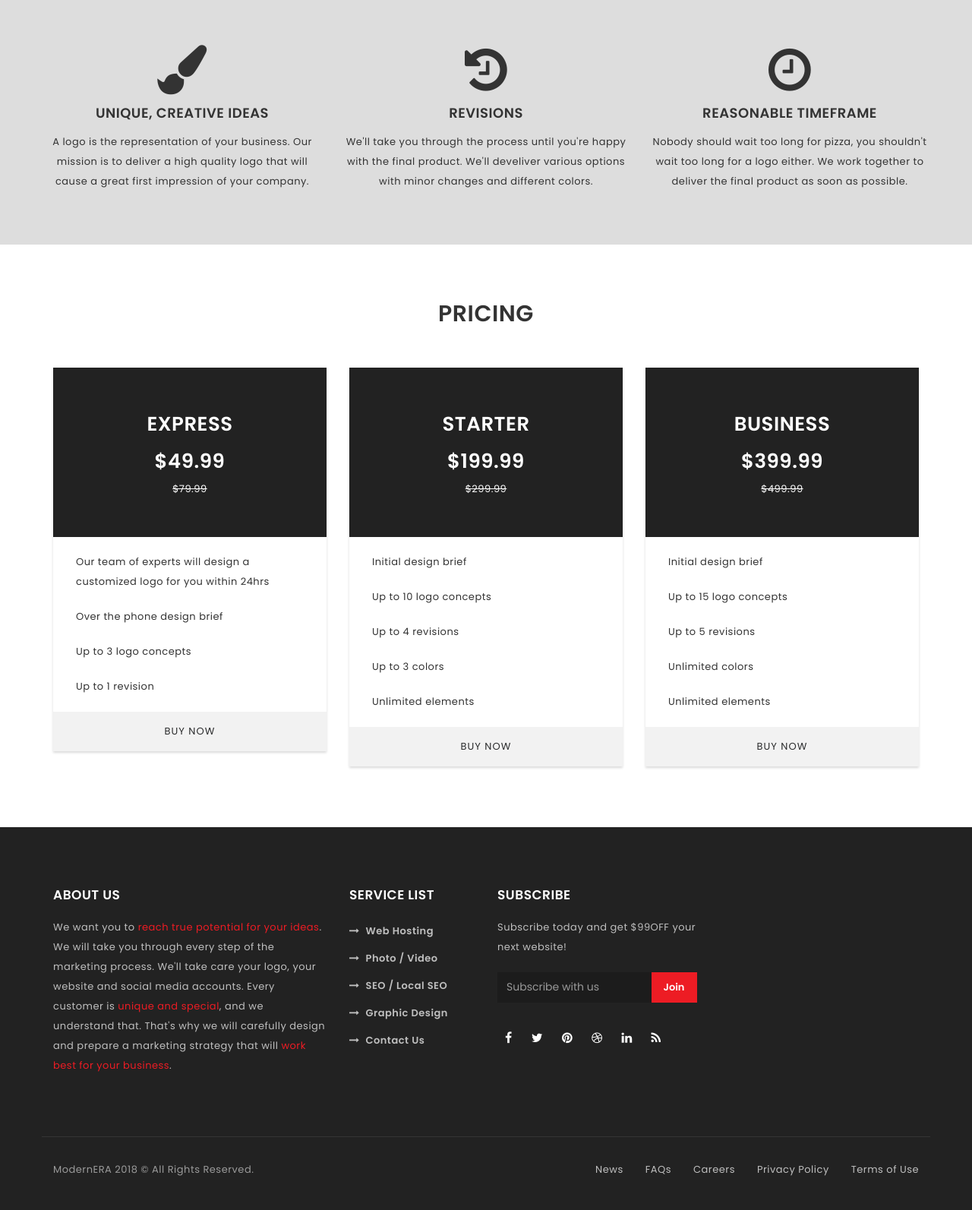
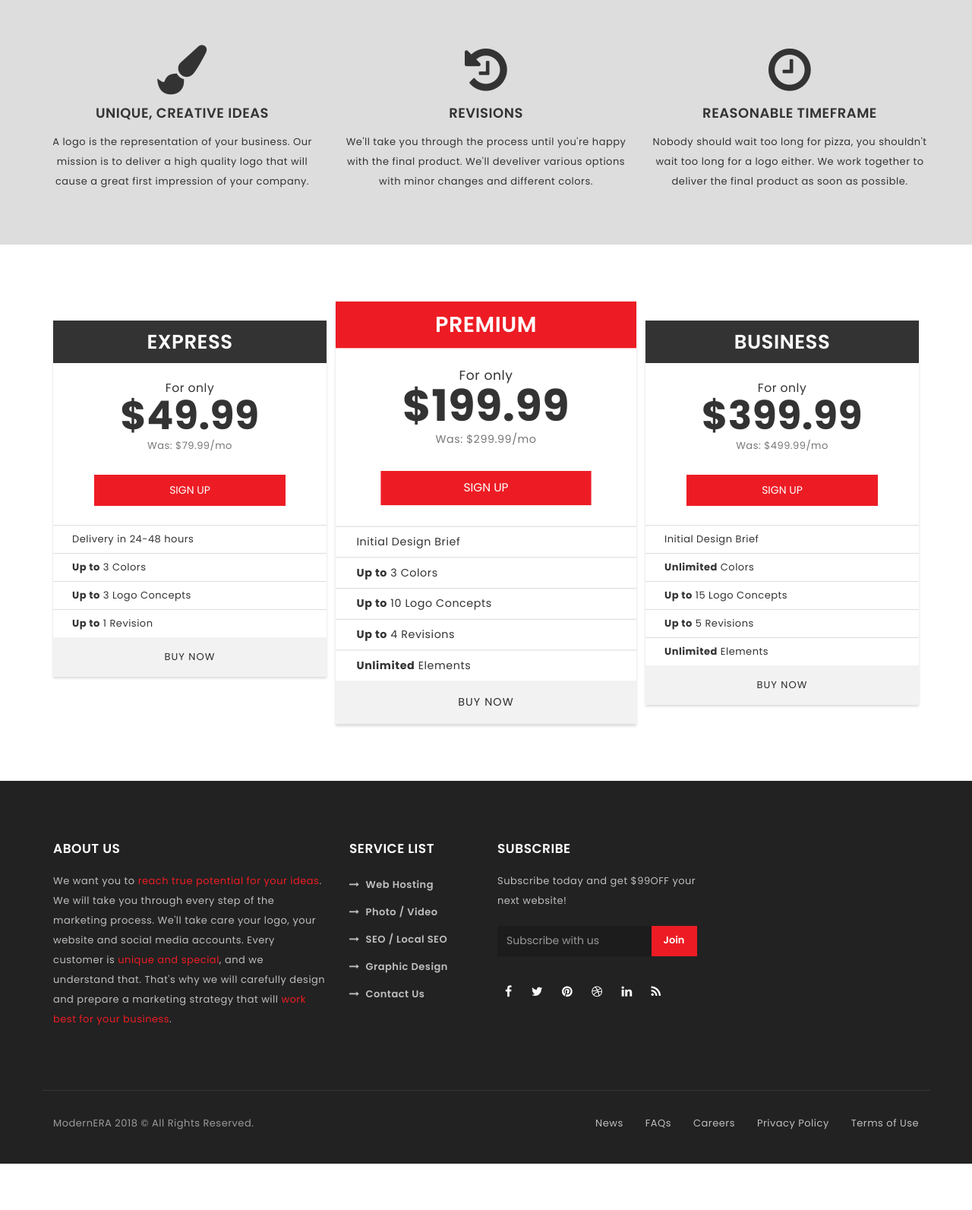
Before and after one commit to krystianr12/ModernERA, a PHP site: page /logos/ in a window 1280 px wide. Shown: the part 1752-3345 px from the top of the page at 76% size. After the commit the page ends 3284 px from the top, so only its background shows below. Run offline with PHP 8.4, Linux system fonts and the light colour scheme; some libraries are stand-ins or nearby versions.

Commit message:
implemented pricing-v2 to the logo page

```diff
--- a/logos/index.php
+++ b/logos/index.php
@@ -55,83 +55,115 @@
     </div>
   </section>
 
-      <!-- Start Pricing Box Section -->
-  <section class="pad-t80 pad-b50" id="pricing">
+  <section>
     <div class="container">
       <div class="row">
-        <div class="col-md-12">
-          <div class="section-title text-center">
-            <h3>Pricing</h3>
-          </div>
-        </div>
-      </div>
-      <div class="row">
-        <div class="col-md-4">
-          <div class="pricing-box wow fadeInUp" data-wow-duration="1s">
-            <div class="pricing-head white" style="background: #222;">
-              <h4>Express</h5>
-              <h4>$49.99</h4>
-              <span class="previous-price">$79.99</span>
-            </div>
-            <div class="pricing-body">
-              <ul>
-                <li>Our team of experts will design a customized logo for you within 24hrs</li>
-                <li>Over the phone design brief</li>
-                <li>Up to 3 logo concepts</li>
-                <li>Up to 1 revision</li>
+        <div class="col-sm-4">
+          <div class="package-box">
+            <div class="package-header">Express</div>
+            <div class="package-body">
+              <div class="wrapper">
+                <p>For only</p>
+                <strong id="price">$49.99</strong>
+                <p class="text-muted">Was: $79.99/mo</p>
+                <a class="btn btn-primary" href="https://billing.moderneradma.com/cart.php?a=add&pid=1">Sign Up</a>
+              </div>
+              <ul class="package-features">
+                <li>Delivery in 24-48 hours</li>
+                <li><strong>Up to</strong> 3 Colors</li>
+                <li><strong>Up to</strong> 3 Logo Concepts</li>
+                <li><strong>Up to</strong> 1 Revision</li>
               </ul>
             </div>
-            <div class="pricing-footer">
-              <a href="#">Buy Now</a>
+            <div class="package-footer"><a href="">Buy now</a></div>
+
+            <div class="important-features" style="visibility: hidden;">
+              <h4>Important Features</h4>
+              <ul style="">
+                <li><i class="fa fa-check-circle" style="color: green;"></i> cPanel & Softaculous</li>
+                <li><i class="fa fa-check-circle" style="color: green;"></i> Multiple PHP Versions</li>
+                <li><i class="fa fa-check-circle" style="color: green;"></i> Free Website Transfer</li>
+                <li><i class="fa fa-check-circle" style="color: green;"></i> 99.9% Up-time</li>
+                <li><i class="fa fa-check-circle" style="color: green;"></i> Free Let's Encrypt SSL Certificate</li>
+                <li><i class="fa fa-check-circle" style="color: green;"></i> Free Hosting Security</li>
+                <li><i class="fa fa-check-circle" style="color: green;"></i> 24/7 Support</li>
+              </ul>
             </div>
           </div>
         </div>
-        <div class="col-md-4">
-          <div class="pricing-box wow fadeInUp" data-wow-duration="1s">
-            <div class="pricing-head white" style="background: #222;">
-              <h4>Starter</h5>
-              <h4>$199.99</h4>
-              <span class="previous-price">$299.99</span>
-            </div>
-            <div class="pricing-body">
-              <ul>
-                <li>Initial design brief</li>
-                <li>Up to 10 logo concepts</li>
-                <li>Up to 4 revisions</li>
-                <li>Up to 3 colors</li>
-                <li>Unlimited elements</li>
+
+        <div class="col-sm-4">
+          <div class="package-box" id="featured-package">
+            <div class="package-header">Premium</div>
+            <div class="package-body">
+              <div class="wrapper">
+                <p>For only</p>
+                <strong id="price">$199.99</strong>
+                <p class="text-muted">Was: $299.99/mo</p>
+                <a class="btn btn-primary" href="https://billing.moderneradma.com/cart.php?a=add&pid=1">Sign Up</a>
+              </div>
+              <ul class="package-features">
+                <li>Initial Design Brief</li>
+                <li><strong>Up to</strong> 3 Colors</li>
+                <li><strong>Up to</strong> 10 Logo Concepts</li>
+                <li><strong>Up to</strong> 4 Revisions</li>
+                <li><strong>Unlimited</strong> Elements</li>
               </ul>
             </div>
-            <div class="pricing-footer">
-              <a href="#">Buy Now</a>
+            <div class="package-footer"><a href="">Buy now</a></div>
+
+            <div class="important-features" style="visibility: hidden;">
+              <h4>Important Features</h4>
+              <ul style="">
+                <li><i class="fa fa-check-circle" style="color: green;"></i> cPanel & Softaculous</li>
+                <li><i class="fa fa-check-circle" style="color: green;"></i> Multiple PHP Versions</li>
+                <li><i class="fa fa-check-circle" style="color: green;"></i> Free Website Transfer</li>
+                <li><i class="fa fa-check-circle" style="color: green;"></i> 99.9% Up-time</li>
+                <li><i class="fa fa-check-circle" style="color: green;"></i> Free Let's Encrypt SSL Certificate</li>
+                <li><i class="fa fa-check-circle" style="color: green;"></i> Free Hosting Security</li>
+                <li><i class="fa fa-check-circle" style="color: green;"></i> 24/7 Support</li>
+              </ul>
             </div>
           </div>
         </div>
-        <div class="col-md-4">
-          <div class="pricing-box wow fadeInUp" data-wow-duration="1s">
-            <div class="pricing-head white" style="background: #222;">
-                  <h4>Business</h5>
-                  <h4>$399.99</h4>
-                  <span class="previous-price">$499.99</span>
-            </div>
-            <div class="pricing-body">
-              <ul>
-                <li>Initial design brief</li>
-                <li>Up to 15 logo concepts</li>
-                <li>Up to 5 revisions</li>
-                <li>Unlimited colors</li>
-                <li>Unlimited elements</li>
+
+        <div class="col-sm-4">
+          <div class="package-box">
+            <div class="package-header">Business</div>
+            <div class="package-body">
+              <div class="wrapper">
+                <p>For only</p>
+                <strong id="price">$399.99</strong>
+                <p class="text-muted">Was: $499.99/mo</p>
+                <a class="btn btn-primary" href="https://billing.moderneradma.com/cart.php?a=add&pid=1">Sign Up</a>
+              </div>
+              <ul class="package-features">
+                <li>Initial Design Brief</li>
+                <li><strong>Unlimited</strong> Colors</li>
+                <li><strong>Up to</strong> 15 Logo Concepts</li>
+                <li><strong>Up to</strong> 5 Revisions</li>
+                <li><strong>Unlimited</strong> Elements</li>
               </ul>
             </div>
-            <div class="pricing-footer">
-              <a href="#">Buy Now</a>
+            <div class="package-footer"><a href="">Buy now</a></div>
+
+            <div class="important-features" style="visibility: hidden;">
+              <h4>Important Features</h4>
+              <ul style="">
+                <li><i class="fa fa-check-circle" style="color: green;"></i> cPanel & Softaculous</li>
+                <li><i class="fa fa-check-circle" style="color: green;"></i> Multiple PHP Versions</li>
+                <li><i class="fa fa-check-circle" style="color: green;"></i> Free Website Transfer</li>
+                <li><i class="fa fa-check-circle" style="color: green;"></i> 99.9% Up-time</li>
+                <li><i class="fa fa-check-circle" style="color: green;"></i> Free Let's Encrypt SSL Certificate</li>
+                <li><i class="fa fa-check-circle" style="color: green;"></i> Free Hosting Security</li>
+                <li><i class="fa fa-check-circle" style="color: green;"></i> 24/7 Support</li>
+              </ul>
             </div>
           </div>
         </div>
       </div>
     </div>
   </section>
-        <!-- End Pricing Section -->
 
   <?php include($_SERVER['DOCUMENT_ROOT'].'/inc/footer.php') ?>
 
```
